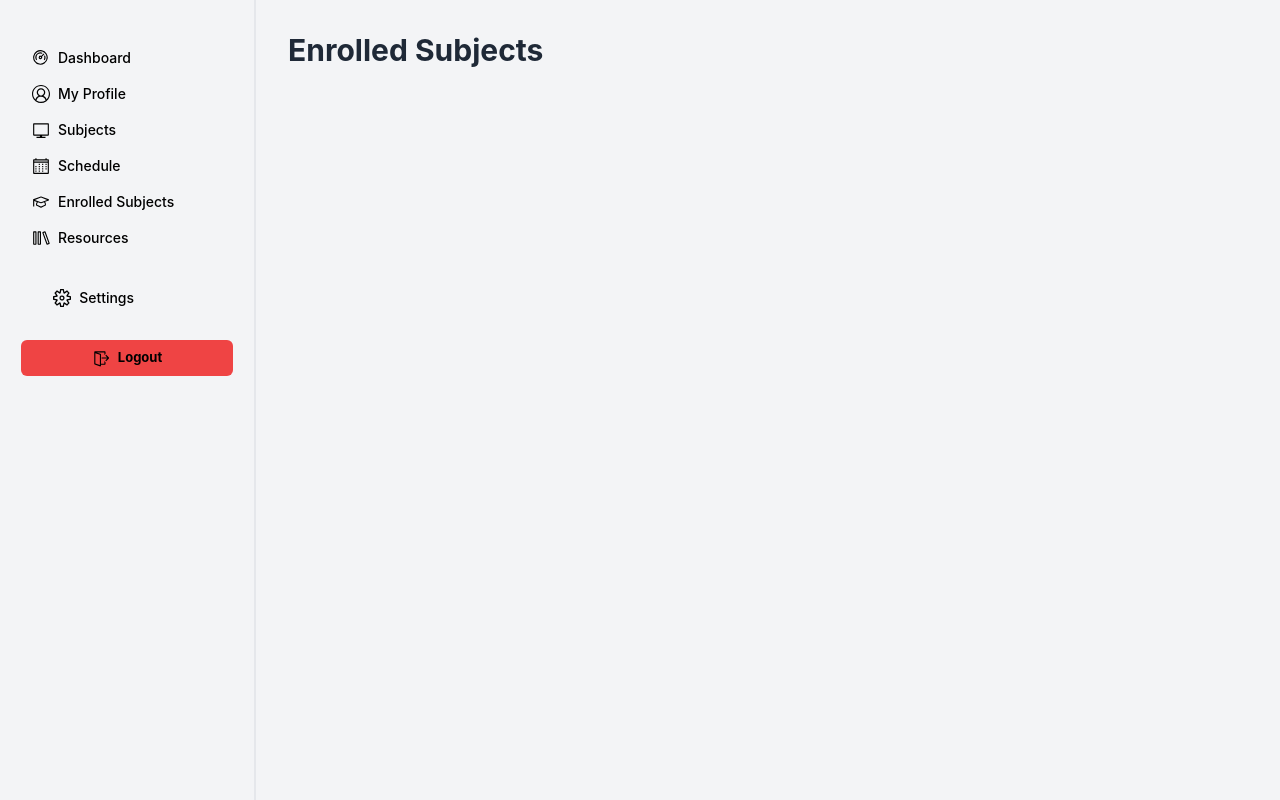
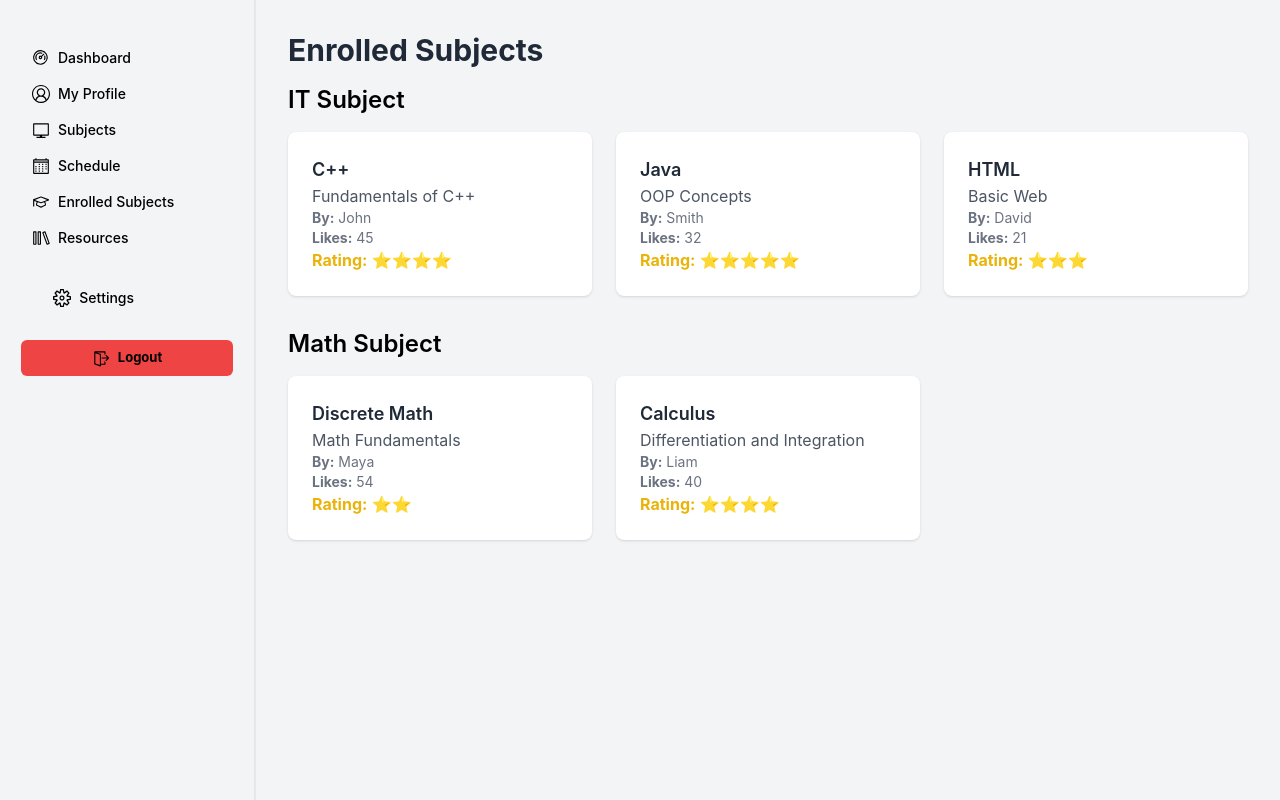
Before and after one commit to musnymubarak/EduLink-Peer-Tutoring-App, a React (Create React App) app in the folder frontend/: page /dashboard/student/enrolled-courses in a window 1280 px wide. Built offline with nearby package versions, Linux system fonts and the light colour scheme.

Commit message:
displayed Enrolled subjects

```diff
--- a/frontend/src/components/dashboard/student/EnrolledSubjects.js
+++ b/frontend/src/components/dashboard/student/EnrolledSubjects.js
@@ -1,15 +1,68 @@
+import React from "react";
 import Sidebar from "../Sidebar";
 
-export default function EnrolledSubjects(){
-    return(
-        <div className="flex min-h-screen bg-gray-100">
-        <div className="w-64 bg-richblue-800 border-r border-richblack-700">
+export default function EnrolledSubjects() {
+  const categories = [
+    {
+      title: "IT Subject",
+      subjects: [
+        { id: 1, title: "C++", description: "Fundamentals of C++", author: "John", likes: 45, rating: 4 },
+        { id: 2, title: "Java", description: "OOP Concepts", author: "Smith", likes: 32, rating: 5 },
+        { id: 3, title: "HTML", description: "Basic Web", author: "David", likes: 21, rating: 3 },
+      ],
+    },
+    {
+      title: "Math Subject",
+      subjects: [
+        { id: 4, title: "Discrete Math", description: "Math Fundamentals", author: "Maya", likes: 54, rating: 2 },
+        { id: 5, title: "Calculus", description: "Differentiation and Integration", author: "Liam", likes: 40, rating: 4 },
+      ],
+    },
+  ];
 
-          <Sidebar />
-        </div>
-        <div className="flex-1 p-8">
-          <h1 className="text-3xl font-bold text-gray-800 mb-4">Enrolled Subjects</h1>
+  return (
+    <div className="flex min-h-screen bg-gray-100">
+      {/* Sidebar */}
+      <div className="w-64 bg-richblue-800 border-r border-richblack-700">
+        <Sidebar />
+      </div>
+
+      {/* Main Content */}
+      <div className="flex-1 p-8">
+        <h1 className="text-3xl font-bold text-gray-800 mb-4">Enrolled Subjects</h1>
+
+        {/* Categories Section */}
+        <div className="space-y-8">
+          {categories.map((category, index) => (
+            <div key={index}>
+              <h2 className="text-2xl font-semibold text-richblue-700 mb-4">
+                {category.title}
+              </h2>
+              <div className="grid grid-cols-1 md:grid-cols-2 lg:grid-cols-3 gap-6">
+                {category.subjects.map((subject, i) => (
+                  <div
+                    className="bg-white rounded-lg shadow p-6 hover:shadow-lg transition duration-200"
+                  >
+                    <h3 className="text-lg font-semibold text-gray-800">
+                      {subject.title}
+                    </h3>
+                    <p className="text-gray-600">{subject.description}</p>
+                    <p className="text-gray-500 text-sm">
+                      <strong>By:</strong> {subject.author}
+                    </p>
+                    <p className="text-gray-500 text-sm">
+                      <strong>Likes:</strong> {subject.likes}
+                    </p>
+                    <p className="text-yellow-500">
+                      <strong>Rating:</strong> {"⭐".repeat(subject.rating)}
+                    </p>
+                  </div>
+                ))}
+              </div>
+            </div>
+          ))}
         </div>
       </div>
-    )
+    </div>
+  );
 }
```
